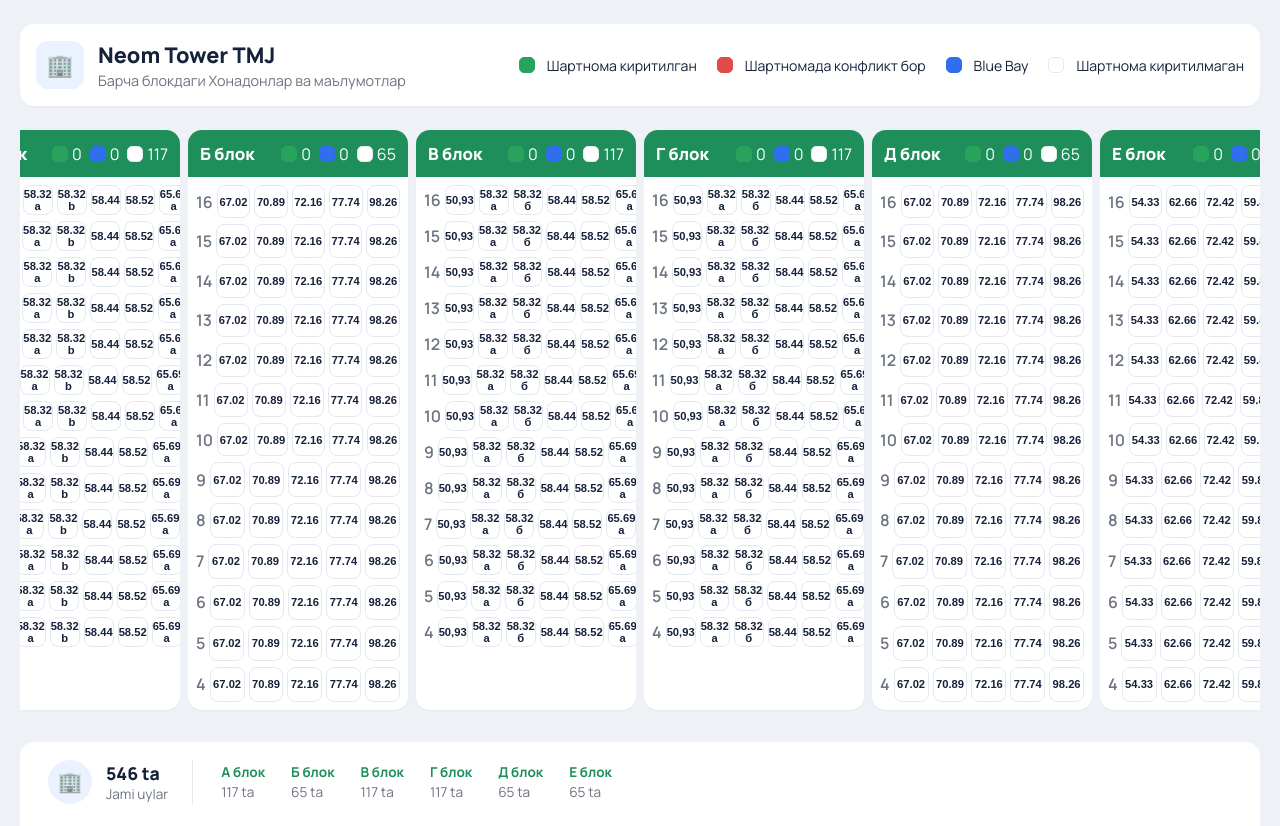
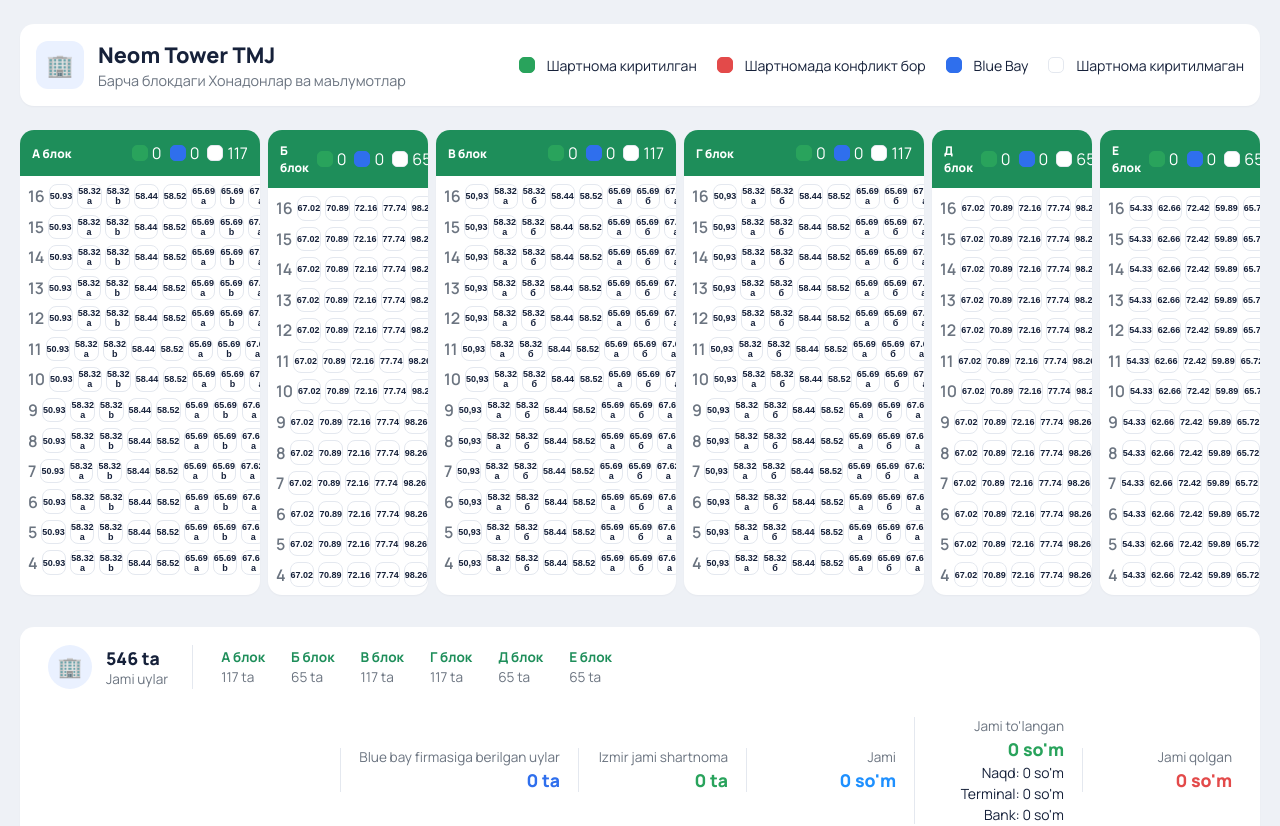
Before and after one commit to rxomidov/uy-boshqaruv, a Vue app: page / in a window 1280 px wide. Shown: the top 826 px of the page. Built offline with nearby package versions, Linux system fonts and the light colour scheme; no server answers; the database is empty.

Commit message:
Responsive

```diff
--- a/src/style.css
+++ b/src/style.css
@@ -538,6 +538,18 @@
 
 /* ---------- Responsive ---------- */
 
+@media (min-width: 900px) and (max-width: 1600px) {
+  .block-card {
+    min-width: 160px;
+  }
+  .cell {
+    font-size: 9px;
+  }
+  .block-header h2 {
+    font-size: 12px;
+  }
+}
+
 @media (max-width: 900px) {
   .blocks-row {
     flex-wrap: wrap;
```
